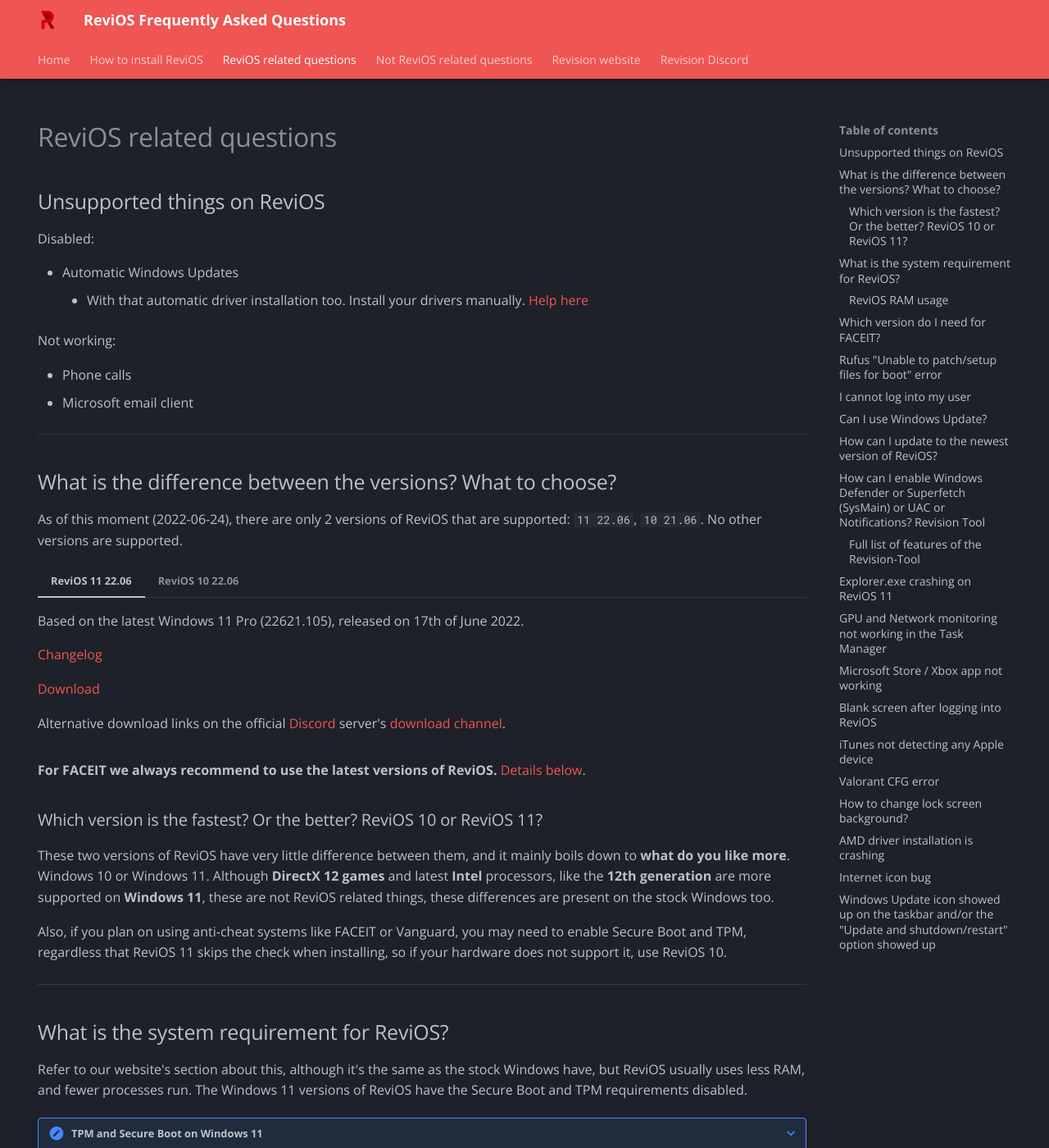
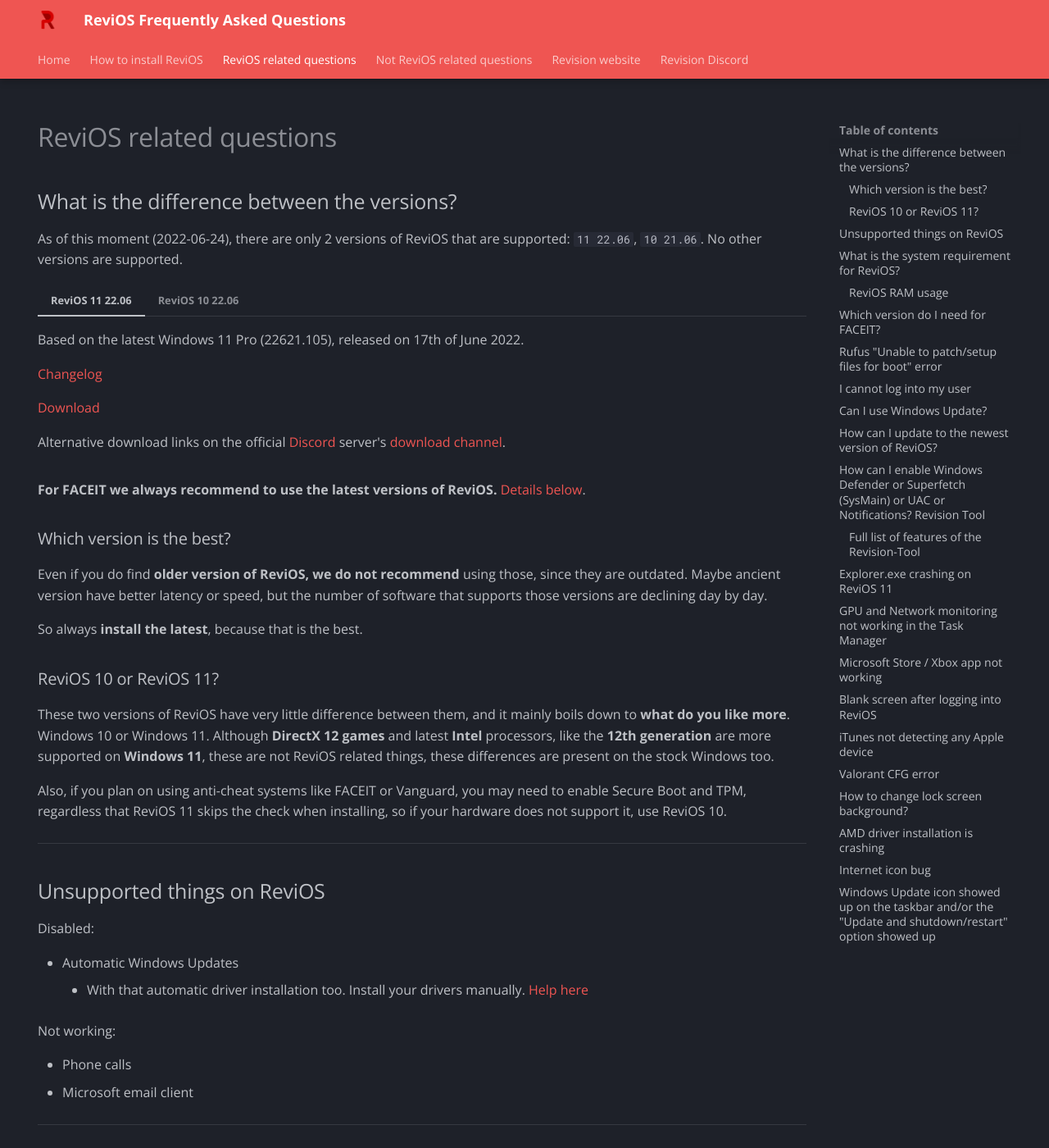
Before and after one commit to dkovacs24/ReviOS_faq, an MkDocs documentation site: the page built from docs/related.md, in a window 1280 px wide and 1400 px high. Shown: the whole window at 82% size. Built offline with MkDocs 1.6.1 and Material for MkDocs 9.7.7, drawn with Linux system fonts in a browser that asks for light colours; some of the changed text lies outside the part shown.

Commit message:
move unsupported sec., expand best version sec.

```diff
--- a/docs/related.md
+++ b/docs/related.md
@@ -11,21 +11,7 @@
 
 # ReviOS related questions
 
-## Unsupported things on ReviOS
-
-Disabled:
-
-- Automatic Windows Updates
-    - With that automatic driver installation too. Install your drivers manually. [Help here](not-related.md#internetsoundbluetoothother-hardware-not-working)
-
-Not working:
-
-- Phone calls
-- Microsoft email client
-
----
-
-## What is the difference between the versions? What to choose?
+## What is the difference between the versions?
 
 As of this moment (2022-06-24), there are only 2 versions of ReviOS that are supported: `11 22.06`, `10 21.06`. No other versions are supported.
 
@@ -53,11 +39,31 @@
 
 **For FACEIT we always recommend to use the latest versions of ReviOS.** [Details below](#which-version-do-i-need-for-faceit).
 
-### Which version is the fastest? Or the better? ReviOS 10 or ReviOS 11?
+### Which version is the best?
+
+Even if you do find **older version of ReviOS, we do not recommend** using those, since they are outdated. Maybe ancient version have better latency or speed, but the number of software that supports those versions are declining day by day.
+
+So always **install the latest**, because that is the best.
+
+### ReviOS 10 or ReviOS 11?
 
 These two versions of ReviOS have very little difference between them, and it mainly boils down to **what do you like more**. Windows 10 or Windows 11. Although **DirectX 12 games** and latest **Intel** processors, like the **12th generation** are more supported on **Windows 11**, these are not ReviOS related things, these differences are present on the stock Windows too.
 
 Also, if you plan on using anti-cheat systems like FACEIT or Vanguard, you may need to enable Secure Boot and TPM, regardless that ReviOS 11 skips the check when installing, so if your hardware does not support it, use ReviOS 10.
+
+---
+
+## Unsupported things on ReviOS
+
+Disabled:
+
+- Automatic Windows Updates
+    - With that automatic driver installation too. Install your drivers manually. [Help here](not-related.md#internetsoundbluetoothother-hardware-not-working)
+
+Not working:
+
+- Phone calls
+- Microsoft email client
 
 ---
 
@@ -129,6 +135,8 @@
 
 You need to reinstall. Do not forget to backup your data.
 
+Also, you do not need to update just because a new version of ReviOS is released. If your system is stable, and you do not need newer updates for certain anti-cheat systems, you can stay on your older ReviOS version. But please note that we might not provide you support.
+
 If you want to update because of FACEIT, make sure to check out [the section about it](#which-version-do-i-need-for-faceit).
 
 ---
@@ -165,8 +173,6 @@
 - Notifications
 - Inking And Typing Personalization
 - Full Screen Optimizations
-
-
 
 ---
 
```
